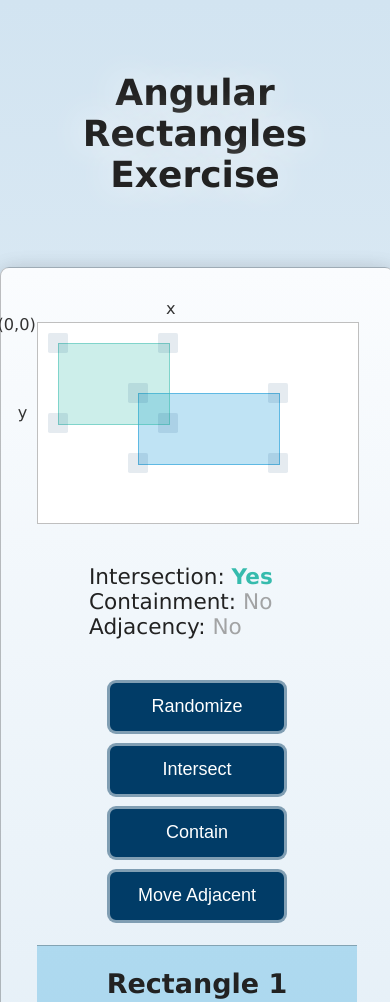
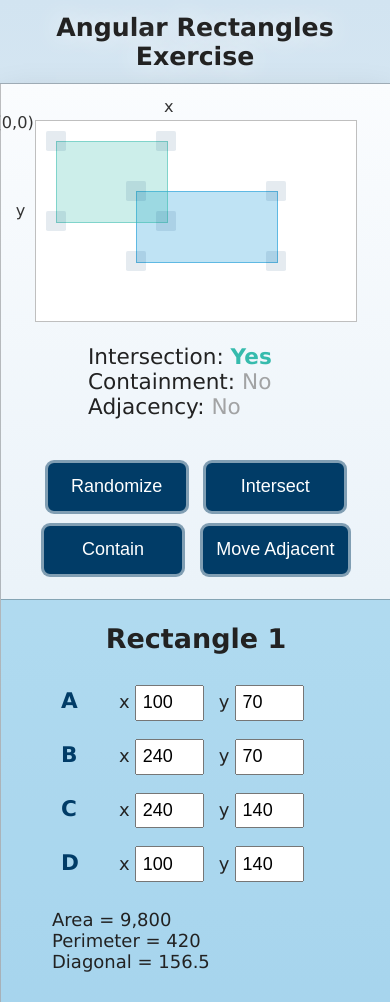
Before and after one commit to Lukenickerson/angular-rectangles-exercise, a plain HTML site: page index.html in a window 390 px wide. Shown: the top 1002 px of the page. Drawn offline with nearby package versions, Linux system fonts and the light colour scheme; a web font is replaced by a local one.

Commit message:
improved responsiveness

```diff
--- a/assets/css/rectangles.css
+++ b/assets/css/rectangles.css
@@ -27,8 +27,8 @@ a {
 	}
 button {
 	display: inline-block;
-	padding: 0.75em 1em;
-	margin: 0.25em 0.5em;
+	padding: 0.75em 0.75em;
+	margin: 0.25em 0.25em;
 	background-color: #013c67;
 	color: #fff;
 	font-size: 100%;
@@ -59,7 +59,7 @@ main {
 	margin: 0 auto;
 	padding: 2em;
 	border: solid 1px rgba(0,0,0,0.25); /* #013c67; */
-	box-shadow: 0 1em 2em rgba(0,0,0,0.2), 0 0 1em rgba(0,0,0,0.1);
+	box-shadow: 0 1em 2em rgba(0,0,0,0.2);
 	background-color: #d2e4f1;
 	background: linear-gradient(to bottom, #fafcfe 0%, #d2e4f1 100%);
 	border-radius: 0.5em;
@@ -81,7 +81,7 @@ main {
 	border: solid 1px rgba(0,0,0,0.25);
 	width: 320px;
 	height: 200px;
-	margin: 1em auto;
+	margin: 1em auto 0 auto;
 	position: relative;
 	background-color: #fff;
 }
@@ -186,7 +186,7 @@ main {
 		content: ":";
 	}
 	#examples button {
-		min-width: 10em;
+		min-width: 8em;
 	}
 
 /* ==== Interface Section ==== */
@@ -247,10 +247,43 @@ footer {
 
 /* ==== Responsive ==== */
 
-@media (max-width : 870px) {
+@media (max-width : 900px) {
+	main {
+		width: 85%;
+	}
+}
 
+@media (max-width : 800px) {
+
+	header {
+		padding: 3em 1em;
+		font-size: 90%;
+	}
+	main {
+		width: 85%;
+	}
 	#rectangleInterface > div {
 		width: 100%;
 		float: none;
 	}
 }
+
+@media (max-width : 620px) {
+	header {
+		padding: 2em 1em;
+		font-size: 80%;
+	}
+	main {
+		width: 100%;
+		border-radius: 0;
+		padding: 1em 0 0 0;
+	}
+}
+
+@media (max-width : 450px) {
+	header {
+		padding: 1em 1em;
+		font-size: 70%;
+	}
+
+}
```
Also changed, not shown: 1 other file.
